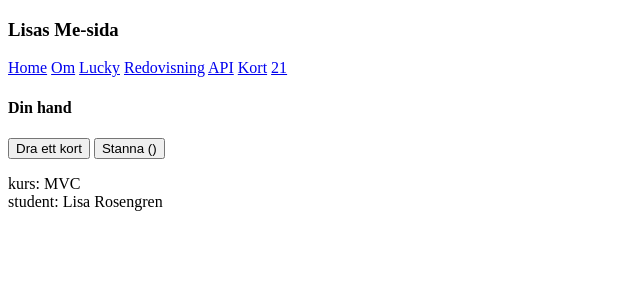
After one commit to lisarosengren/MVC, a Symfony app: template templates/game/player.html.twig in a window 1280 px wide. The commit adds this page. Shown: the top 300 px of the page, without its empty margins (0-640 px from the left). Run offline with Twig, Linux system fonts and the light colour scheme; the template is opened without the code that fills it, so the values that code supplies are empty; some libraries are stand-ins or nearby versions.

Commit message:
Create buttons for player page.

```diff
--- a/assets/styles/app.css
+++ b/assets/styles/app.css
@@ -48,11 +48,6 @@ img {
 
 h1 {
     display: block;
-}
-
-button {
-    padding: 1rem;
-    font-size: 1.5rem;
 }
 
 
--- a/templates/game/home.html.twig
+++ b/templates/game/home.html.twig
@@ -7,8 +7,8 @@
 {% block body %}
 <h1>Spela 21</h1>
 <p>Här kan du spela kortspelet 21. Spelet går ut på att med kort uppnå det sammanlagda värdet 21, eller komma så nära som möjligt utan att överskrida 21. Ess är värda 1 eller 14. Först är det din tur. Du får ta så många kort du vill så länge du inte överskrider 21. Får du mer än 21 vinner banken. När du har valt att stanna är det bankens tur. Om du och banken får lika vinner banken.</p>
-<button onclick="document.location='{{ path('card_start') }}'">Starta spelet</button>
-<form method="post" action="{{ path('game_start_post') }}">
+
+<form class="center" method="post" action="{{ path('game_start_post') }}">
     <p>
         <input type="submit" name="start" value="Starta Spelet">
     </p>
--- /dev/null
+++ b/templates/game/player.html.twig
@@ -0,0 +1,32 @@
+{# templates/card/player.html.twig #}
+
+{% extends "base.html.twig" %}
+
+{% block title %}Din tur{% endblock %}
+
+{% block body %}
+
+<div class="card">
+<h4 class="center">Din hand</h4>
+    <div class="draw">
+        {% for card in player_cards %}
+            {{card|striptags('<div>')|raw}}
+        {% endfor %}
+    </div>
+
+
+<form method="post" action="">
+    <p>
+        <input type="submit" name="draw" value="Dra ett kort"
+            onClick="this.form.action='{{ path('card_draw') }}';"
+        >
+        <input type="submit" name="save" value="Stanna ({{player_tot}})"
+            onClick="this.form.action='{{ path('card_draw') }}';"
+        >
+    </p>
+</form>
+
+
+
+</div>
+{% endblock %}
--- a/templates/game/test.html.twig
+++ b/templates/game/test.html.twig
@@ -7,6 +7,6 @@
 {% block body %}
 {{value}}
 {% for card in cards %}
-    {{card.getValue()}}
+    {{card|striptags('<div>')|raw}}
 {% endfor %}
 {% endblock %}
```
Also changed, not shown: src/Card/Game21.php (+6 -1 lines), src/Controller/CardGameController.php (+17 -11 lines).
